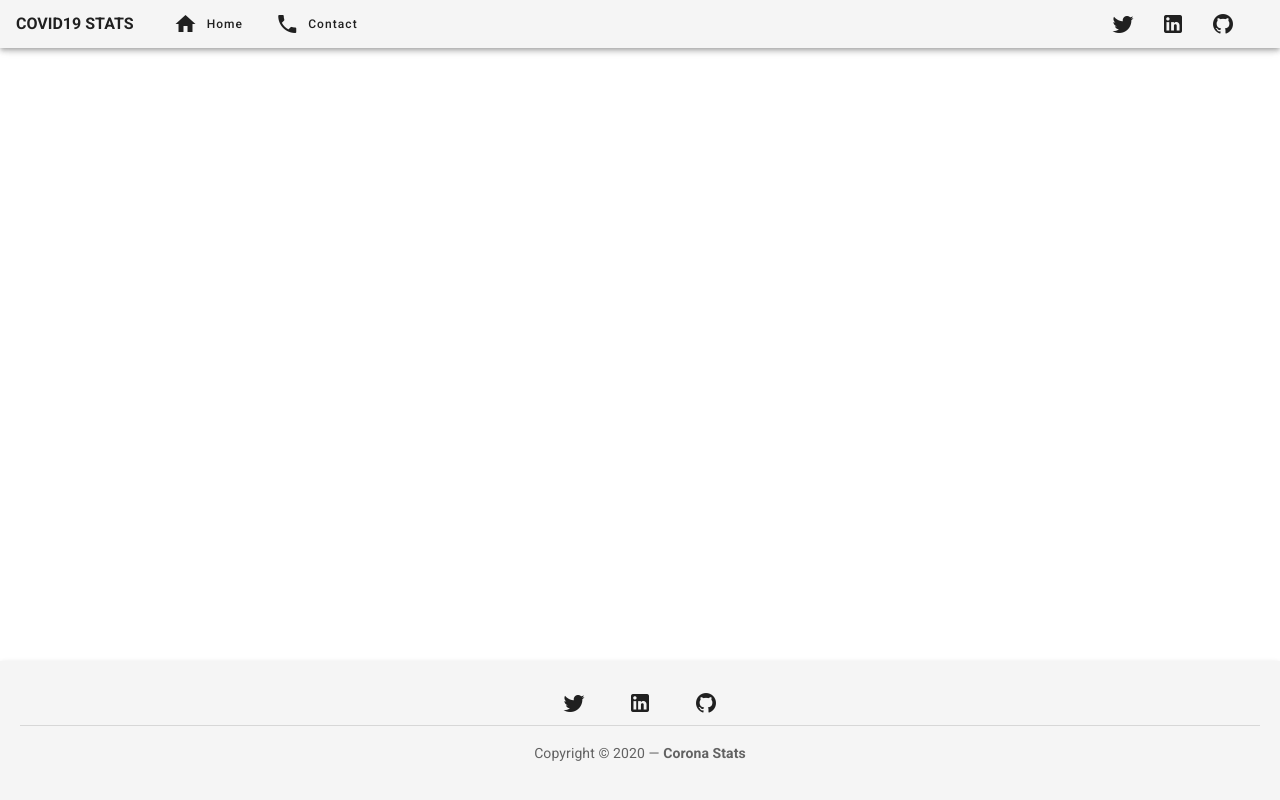
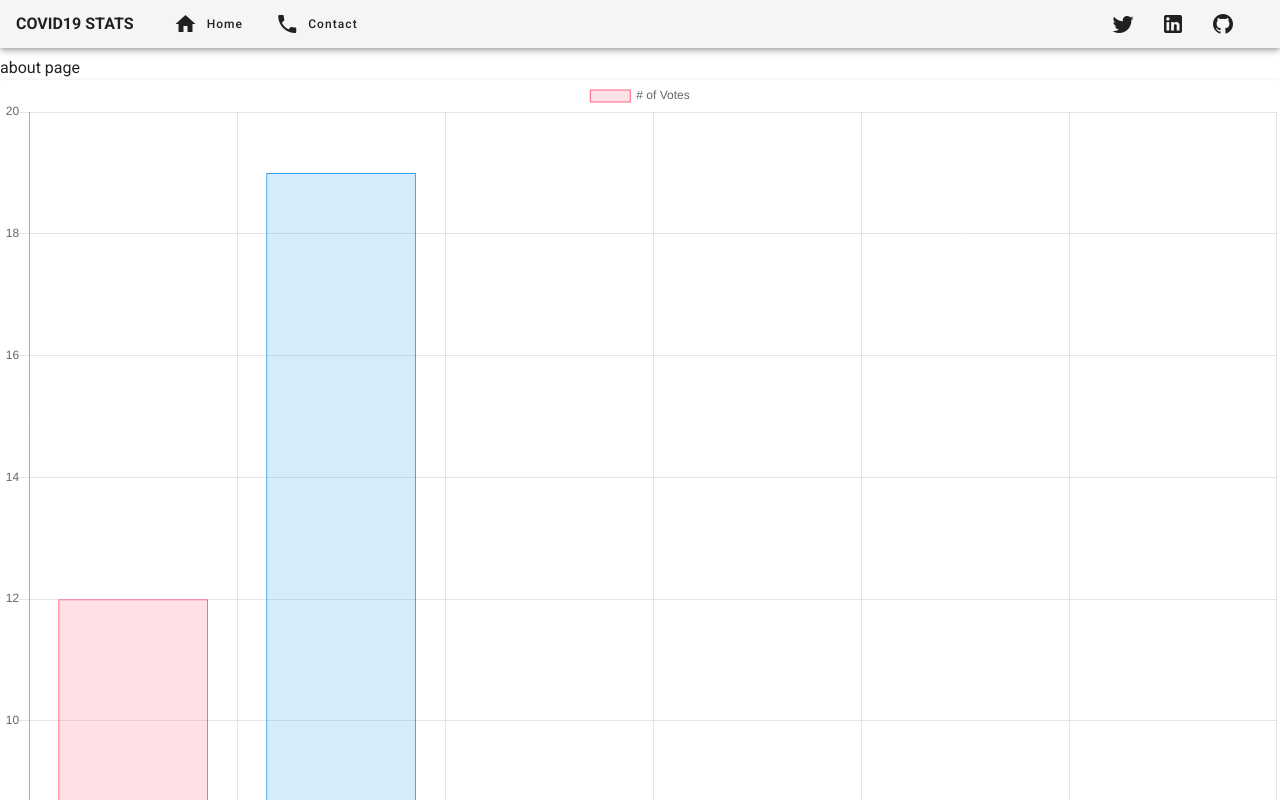
Before and after one commit to tobecci/corona-stats, a Vue app: page /#/about in a window 1280 px wide. Shown: the top 800 px of the page. Built offline with nearby package versions, Linux system fonts and the light colour scheme; what vue-resource would draw is missing.

Commit message:
setup vue-chartjs

```diff
--- a/package.json
+++ b/package.json
@@ -8,9 +8,11 @@
     "lint": "vue-cli-service lint"
   },
   "dependencies": {
+    "chart.js": "^2.9.3",
     "core-js": "^3.6.4",
     "vue": "^2.6.11",
     "vue-awesome-swiper": "^4.0.4",
+    "vue-chartjs": "^3.5.0",
     "vue-resource": "^1.5.1",
     "vue-router": "^3.1.6",
     "vuetify": "^2.2.11"
--- a/src/components/About.vue
+++ b/src/components/About.vue
@@ -1,15 +1,56 @@
 <template>
   <div>
-
+      <div>about page</div>
+      <v-card>
+        <line-chart :chartdata="chartdata" :options="options"></line-chart>
+      </v-card>
   </div>
 </template>
 
 <script>
+  import LineChart from './LineChart.js';
+
   export default {
     name: 'About',
 
+    components:{
+    'line-chart': LineChart
+    },
+
     data: () => ({
-
+      chartdata: {
+        labels: ['Red', 'Blue', 'Yellow', 'Green', 'Purple', 'Orange'],
+        datasets: [{
+            label: '# of Votes',
+            data: [12, 19, 3, 5, 2, 3],
+            backgroundColor: [
+                'rgba(255, 99, 132, 0.2)',
+                'rgba(54, 162, 235, 0.2)',
+                'rgba(255, 206, 86, 0.2)',
+                'rgba(75, 192, 192, 0.2)',
+                'rgba(153, 102, 255, 0.2)',
+                'rgba(255, 159, 64, 0.2)'
+            ],
+            borderColor: [
+                'rgba(255, 99, 132, 1)',
+                'rgba(54, 162, 235, 1)',
+                'rgba(255, 206, 86, 1)',
+                'rgba(75, 192, 192, 1)',
+                'rgba(153, 102, 255, 1)',
+                'rgba(255, 159, 64, 1)'
+            ],
+            borderWidth: 1
+        }]
+    },
+    options: {
+        scales: {
+            yAxes: [{
+                ticks: {
+                    beginAtZero: true
+                }
+            }]
+        }
+    }
 
     }),
     methods: {
--- /dev/null
+++ b/src/components/LineChart.js
@@ -0,0 +1,18 @@
+import { Bar } from 'vue-chartjs';
+
+export default {
+  extends: Bar,
+  props: {
+    chartdata: {
+      type: Object,
+      default: null
+    },
+    options: {
+      type: Object,
+      default: null
+    }
+  },
+  mounted () {
+    this.renderChart(this.chartdata, this.options)
+  }
+}
--- a/vue.config.js
+++ b/vue.config.js
@@ -1,5 +1,5 @@
 module.exports = {
-  "publicPath":"https://codeweeb.github.io/corona-stats/",
+  // "publicPath":"https://codeweeb.github.io/corona-stats/",
   "transpileDependencies": [
     "vuetify"
   ]
```
Also changed, not shown: 1 other file (tests, documents, lock files or other folders).
